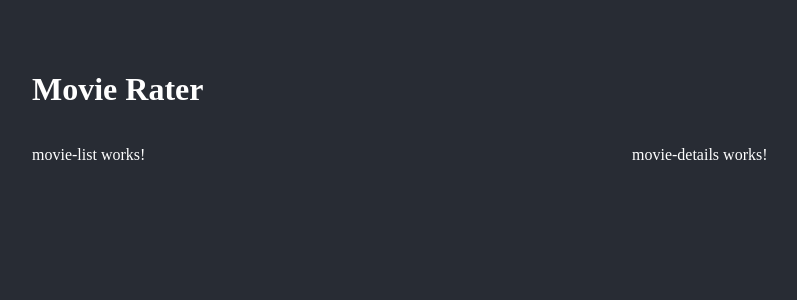
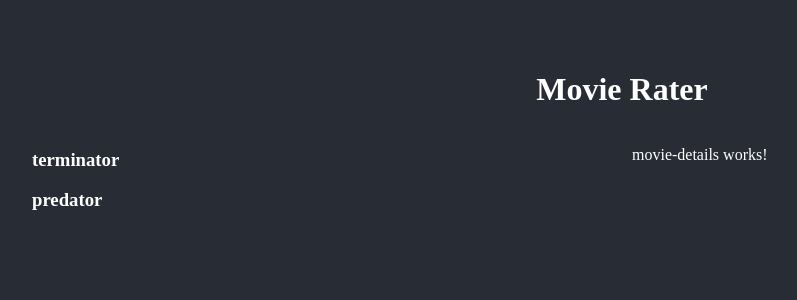
Before and after one commit to CodingAlongX/angular_movie_rater_frontend, an Angular app: page /movies in a window 1280 px wide. Shown: the top 300 px of the page, without its empty margins (18-815 px from the left). Built offline with nearby package versions, Linux system fonts and the light colour scheme.

Commit message:
movie-list

```diff
--- /dev/null
+++ b/src/app/api.service.ts
@@ -0,0 +1,17 @@
+import {Injectable} from '@angular/core';
+
+@Injectable({
+  providedIn: 'root'
+})
+export class ApiService {
+
+  private movies = ['terminator', 'predator']
+
+
+  constructor() {
+  }
+
+  getMovies() {
+    return this.movies
+  }
+}
--- a/src/app/app.component.css
+++ b/src/app/app.component.css
@@ -1,7 +1,12 @@
 .app {
   background-color: #282c34;
   color: white;
-  height: calc(100vh - 100px);
+  min-height: calc(100vh - 100px);
+  margin: 0;
   padding: 50px;
 
 }
+
+h1 {
+  text-align: center;
+}
--- a/src/app/main/main.module.ts
+++ b/src/app/main/main.module.ts
@@ -5,6 +5,7 @@
 import {MovieListComponent} from "./movie-list/movie-list.component";
 import {MovieFormComponent} from "./movie-form/movie-form.component";
 import {MovieDetailsComponent} from "./movie-details/movie-details.component";
+import {ApiService} from "../api.service";
 
 
 const routes: Routes = [
@@ -23,7 +24,10 @@
     CommonModule,
     RouterModule.forChild(routes),
   ],
-  exports: [RouterModule]
+  exports: [RouterModule],
+  providers: [
+    ApiService
+  ]
 })
 export class MainModule {
 }
--- a/src/app/main/movie-list/movie-list.component.html
+++ b/src/app/main/movie-list/movie-list.component.html
@@ -1 +1,3 @@
-<p>movie-list works!</p>
+<div *ngFor="let movie of movies">
+  <h3>{{movie}}</h3>
+</div>
--- a/src/app/main/movie-list/movie-list.component.ts
+++ b/src/app/main/movie-list/movie-list.component.ts
@@ -1,4 +1,5 @@
-import { Component, OnInit } from '@angular/core';
+import {Component, OnInit} from '@angular/core';
+import {ApiService} from "../../api.service";
 
 @Component({
   selector: 'app-movie-list',
@@ -7,9 +8,15 @@
 })
 export class MovieListComponent implements OnInit {
 
-  constructor() { }
+  movies = []
+
+  constructor(
+    private apiService: ApiService
+  ) {
+  }
 
   ngOnInit(): void {
+    this.movies= this.apiService.getMovies()
   }
 
 }
```
Also changed, not shown: 1 other file (tests, documents, lock files or other folders).
